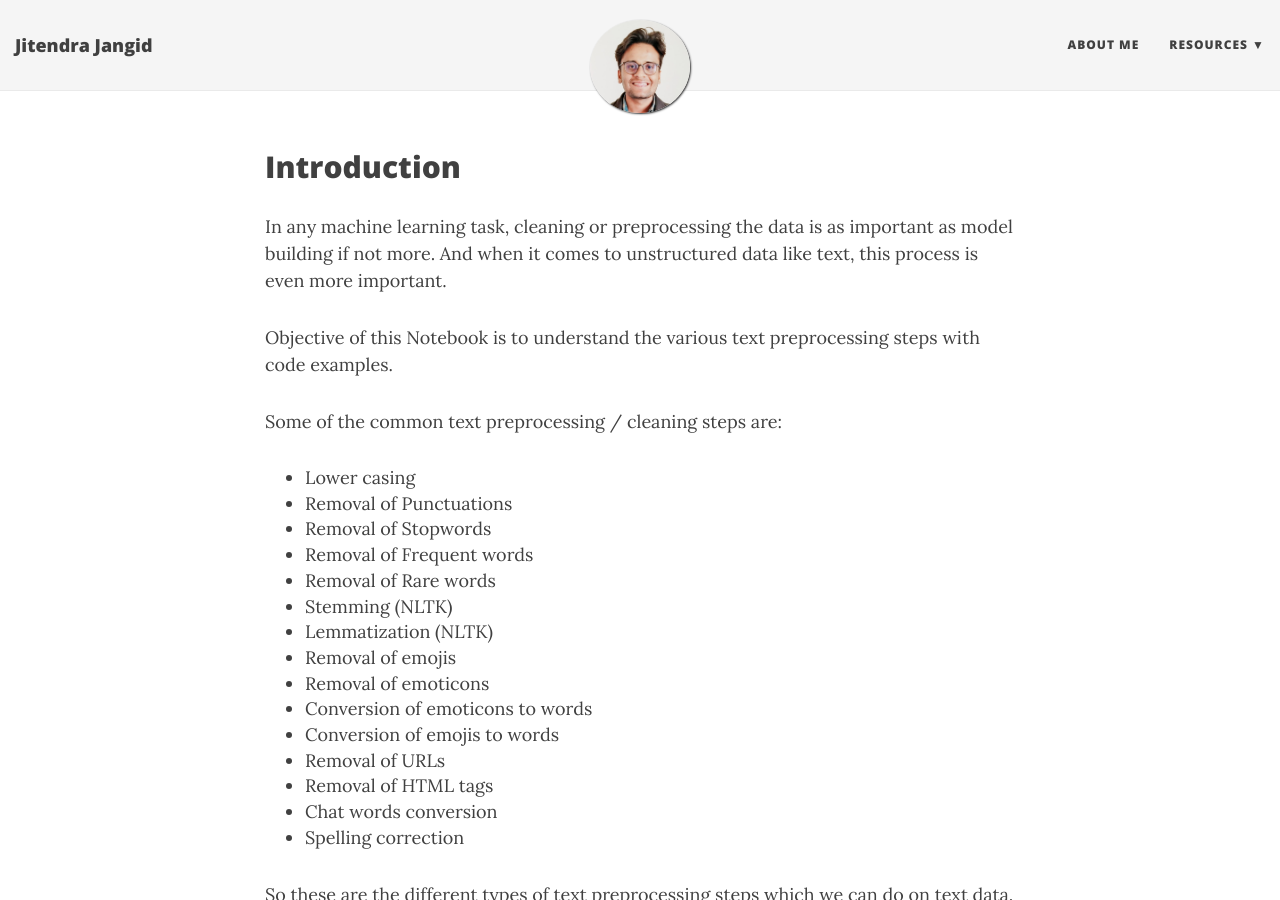
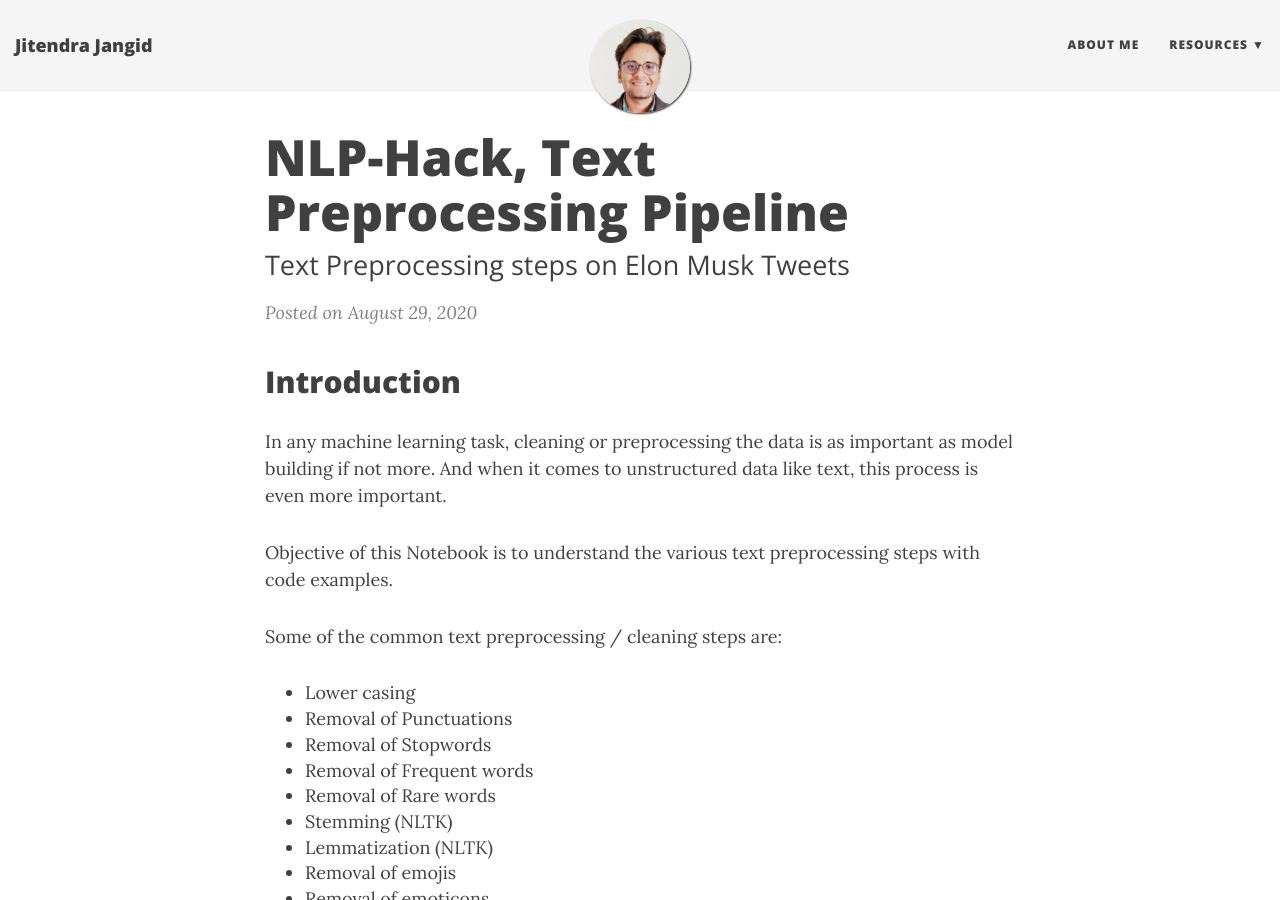
Before and after one commit to Overfitter/overfitter.github.io, a Jekyll site: the page built from _posts/2020-08-29-Text-Preprocessing-Pipeline.md, in a window 1280 px wide and 900 px high. Built offline with Jekyll 4.4.1, drawn with Linux system fonts in a browser that asks for light colours; nearby versions of some CDN libraries; comment, search, counter and statistics services are not loaded.

Commit message:
Adding NLP-Hack Posts

```diff
--- a/_posts/2020-08-29-Text-Preprocessing-Pipeline.md
+++ b/_posts/2020-08-29-Text-Preprocessing-Pipeline.md
@@ -1,6 +1,6 @@
 ---
 layout: post
-title: NLP-Hack : Text Preprocessing Pipeline
+title: NLP-Hack, Text Preprocessing Pipeline
 subtitle: Text Preprocessing steps on Elon Musk Tweets
 # gh-repo: daattali/beautiful-jekyll
 # gh-badge: [star, fork, follow]
```
Also changed, not shown: _posts/2020-08-29-Restaurant-Recommendation-Engine-Pipeline.md (+1 -1 lines), _posts/2020-08-29-Topic-Modelling-Pipeline.md (+1 -1 lines), _posts/2020-08-29-Word-Embedding-Pipeline.md (+1 -1 lines).
